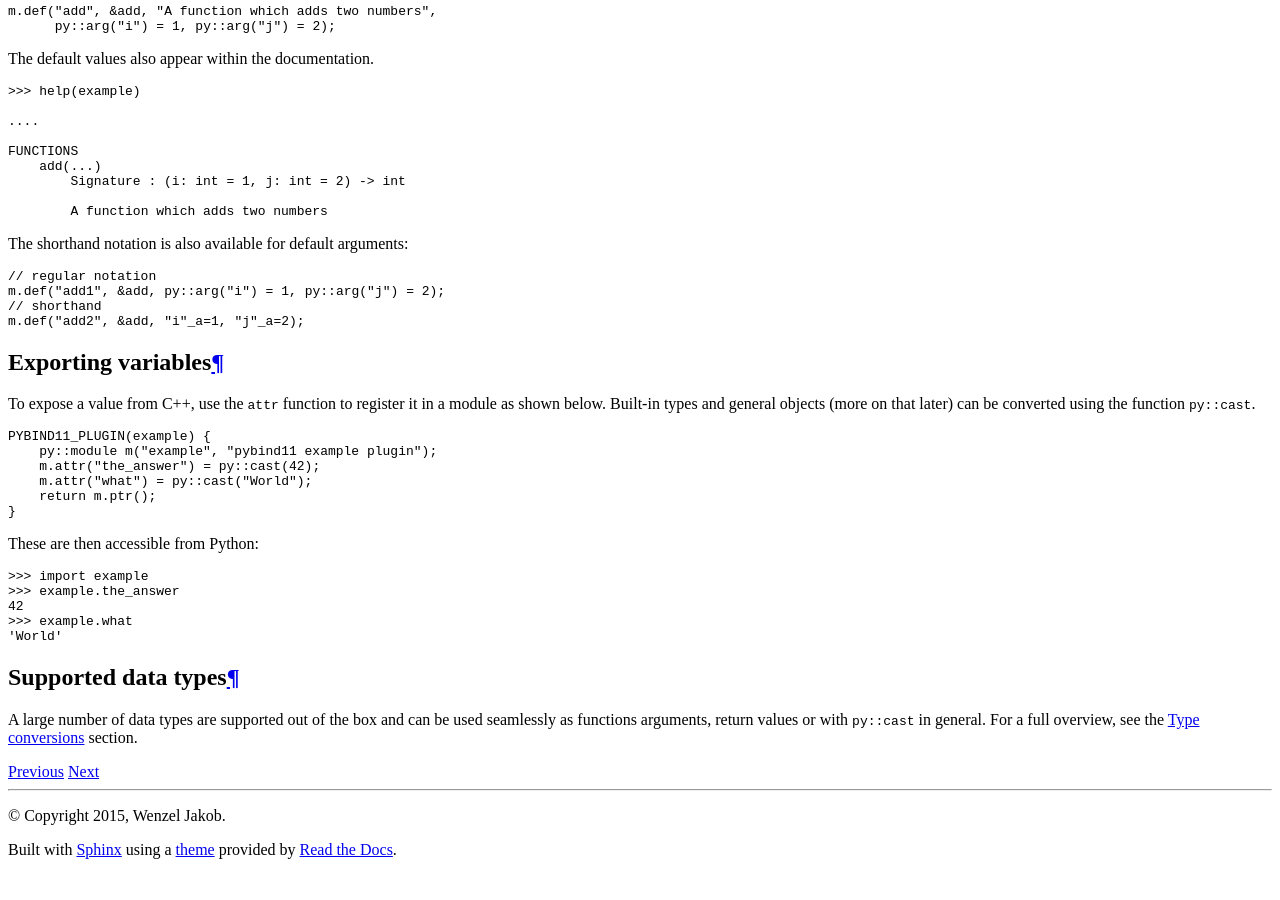
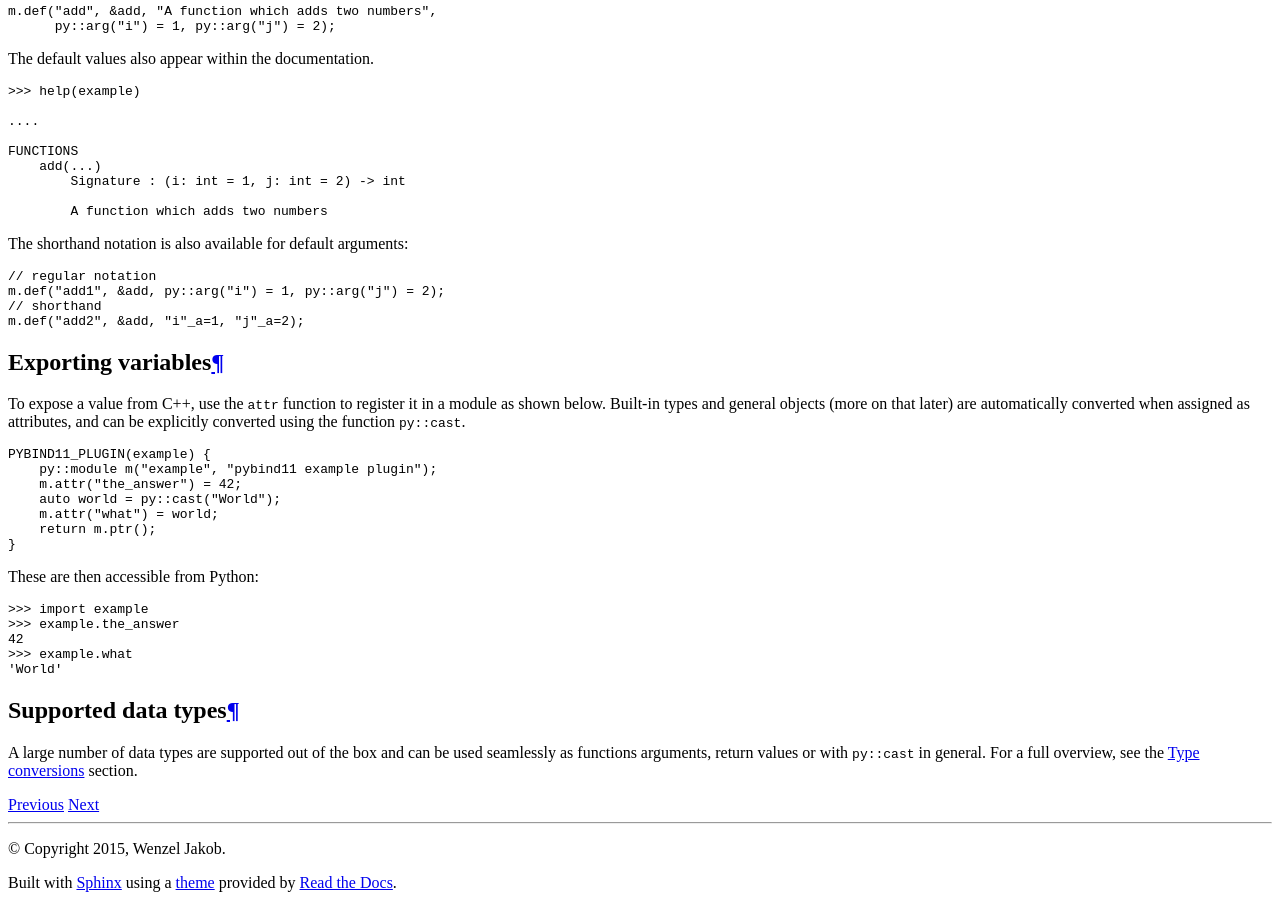
Before and after one commit to pybind/pybind11, a Sphinx documentation site: the page built from docs/basics.rst, in a window 1280 px wide and 900 px high, scrolled down 3432 px. Built offline with Sphinx 7.4.7 and the Read the Docs theme 2.0.0, drawn with Linux system fonts in a browser that asks for light colours; before the commit the page ends 4299 px from its top, so only the background shows below that.

Commit message:
Adds automatic casting on assignment of non-pyobject types
This adds automatic casting when assigning to python types like dict,
list, and attributes.  Instead of:

    dict["key"] = py::cast(val);
    m.attr("foo") = py::cast(true);
    list.append(py::cast(42));

you can now simply write:

    dict["key"] = val;
    m.attr("foo") = true;
    list.append(42);

Casts needing extra parameters (e.g. for a non-default rvp) still
require the py::cast() call.

Fixes #547 (the original post).

```diff
--- a/docs/basics.rst
+++ b/docs/basics.rst
@@ -254,16 +254,18 @@ The shorthand notation is also available for default arguments:
 Exporting variables
 ===================
 
-To expose a value from C++, use the ``attr`` function to register it in a module
-as shown below. Built-in types and general objects (more on that later) can be
+To expose a value from C++, use the ``attr`` function to register it in a
+module as shown below. Built-in types and general objects (more on that later)
+are automatically converted when assigned as attributes, and can be explicitly
 converted using the function ``py::cast``.
 
 .. code-block:: cpp
 
     PYBIND11_PLUGIN(example) {
         py::module m("example", "pybind11 example plugin");
-        m.attr("the_answer") = py::cast(42);
-        m.attr("what") = py::cast("World");
+        m.attr("the_answer") = 42;
+        auto world = py::cast("World");
+        m.attr("what") = world;
         return m.ptr();
     }
 
```
Also changed, not shown: 8 other files.
